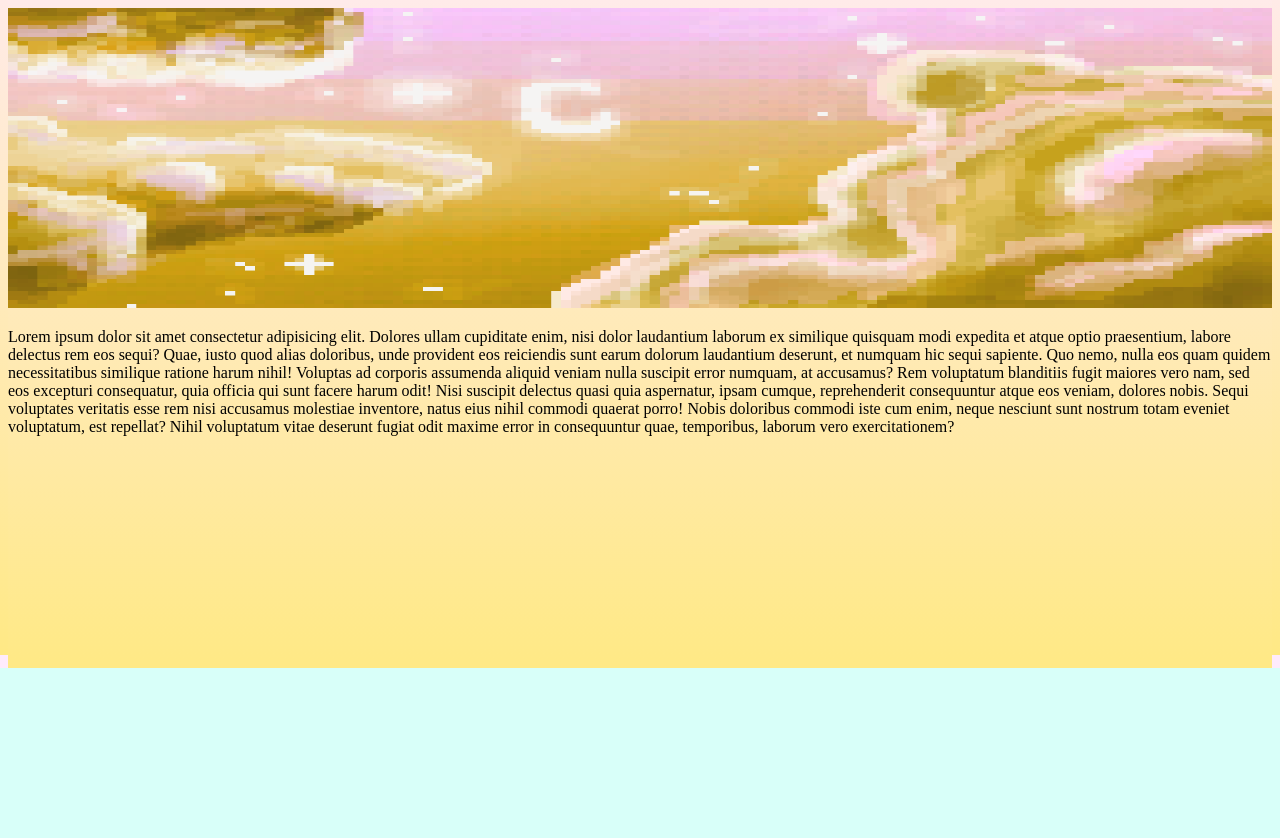
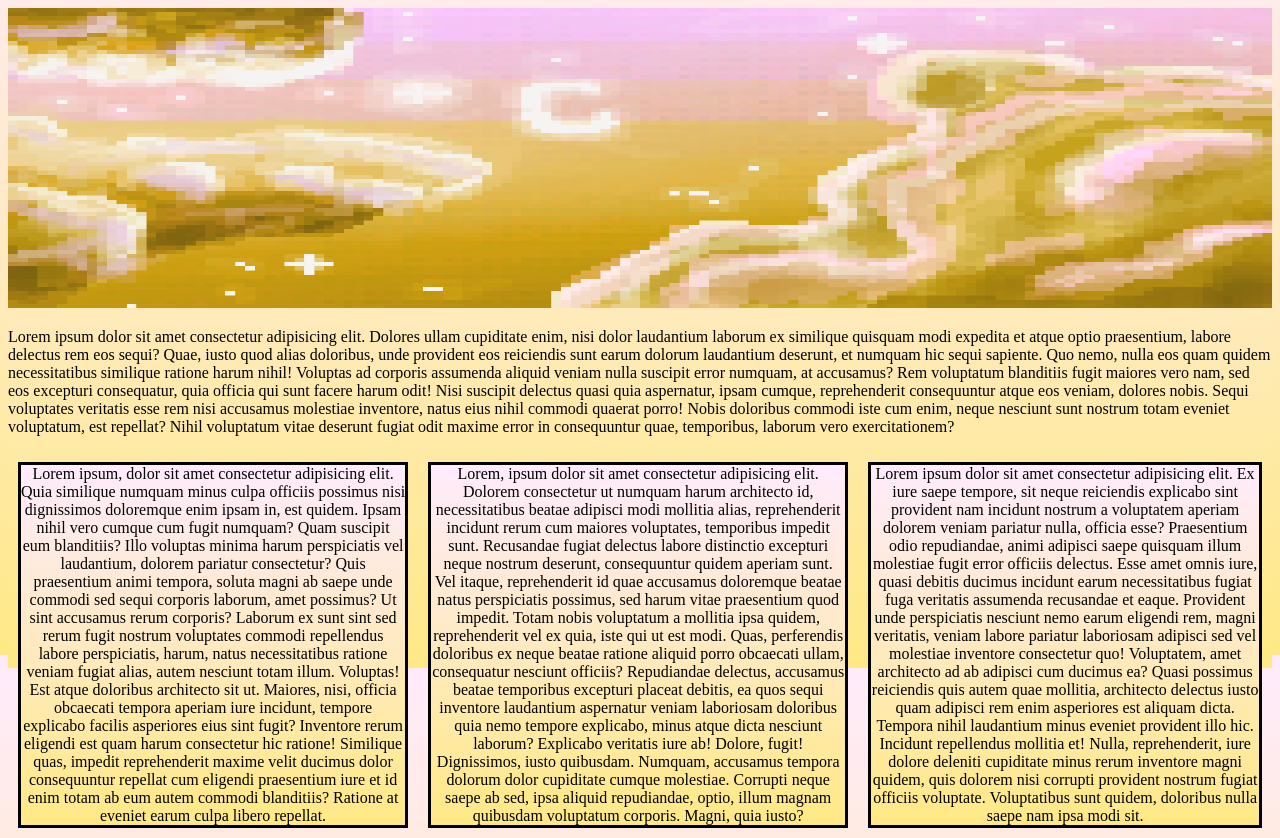
Before and after one commit to jadefoley10253-maker/WEBSITE-ASSIGNMENT1, a plain HTML site: page pages/Blog.html in a window 1280 px wide. Shown: the part 145-983 px from the top of the page. Before the commit the page ends 813 px from the top, so only its background shows below. Drawn offline with Linux system fonts and the light colour scheme.

Commit message:
blog changes

```diff
--- a/pages/Blog.html
+++ b/pages/Blog.html
@@ -30,6 +30,23 @@
         Nobis doloribus commodi iste cum enim, neque nesciunt sunt nostrum totam eveniet voluptatum, est repellat? Nihil voluptatum vitae deserunt fugiat odit maxime error in consequuntur quae, temporibus, laborum vero exercitationem?</p>
 
     </div>
+    <div id="GRIDS">
+        <p class="p2">Lorem ipsum, dolor sit amet consectetur adipisicing elit. Quia similique numquam minus culpa officiis possimus nisi dignissimos doloremque enim ipsam in, est quidem. Ipsam nihil vero cumque cum fugit numquam?
+        Quam suscipit eum blanditiis? Illo voluptas minima harum perspiciatis vel laudantium, dolorem pariatur consectetur? Quis praesentium animi tempora, soluta magni ab saepe unde commodi sed sequi corporis laborum, amet possimus?
+        Ut sint accusamus rerum corporis? Laborum ex sunt sint sed rerum fugit nostrum voluptates commodi repellendus labore perspiciatis, harum, natus necessitatibus ratione veniam fugiat alias, autem nesciunt totam illum. Voluptas!
+        Est atque doloribus architecto sit ut. Maiores, nisi, officia obcaecati tempora aperiam iure incidunt, tempore explicabo facilis asperiores eius sint fugit? Inventore rerum eligendi est quam harum consectetur hic ratione!
+        Similique quas, impedit reprehenderit maxime velit ducimus dolor consequuntur repellat cum eligendi praesentium iure et id enim totam ab eum autem commodi blanditiis? Ratione at eveniet earum culpa libero repellat.</p>
+        <p class="p2">Lorem, ipsum dolor sit amet consectetur adipisicing elit. Dolorem consectetur ut numquam harum architecto id, necessitatibus beatae adipisci modi mollitia alias, reprehenderit incidunt rerum cum maiores voluptates, temporibus impedit sunt.
+        Recusandae fugiat delectus labore distinctio excepturi neque nostrum deserunt, consequuntur quidem aperiam sunt. Vel itaque, reprehenderit id quae accusamus doloremque beatae natus perspiciatis possimus, sed harum vitae praesentium quod impedit.
+        Totam nobis voluptatum a mollitia ipsa quidem, reprehenderit vel ex quia, iste qui ut est modi. Quas, perferendis doloribus ex neque beatae ratione aliquid porro obcaecati ullam, consequatur nesciunt officiis?
+        Repudiandae delectus, accusamus beatae temporibus excepturi placeat debitis, ea quos sequi inventore laudantium aspernatur veniam laboriosam doloribus quia nemo tempore explicabo, minus atque dicta nesciunt laborum? Explicabo veritatis iure ab!
+        Dolore, fugit! Dignissimos, iusto quibusdam. Numquam, accusamus tempora dolorum dolor cupiditate cumque molestiae. Corrupti neque saepe ab sed, ipsa aliquid repudiandae, optio, illum magnam quibusdam voluptatum corporis. Magni, quia iusto?</p>
+        <p class="p2">Lorem ipsum dolor sit amet consectetur adipisicing elit. Ex iure saepe tempore, sit neque reiciendis explicabo sint provident nam incidunt nostrum a voluptatem aperiam dolorem veniam pariatur nulla, officia esse?
+        Praesentium odio repudiandae, animi adipisci saepe quisquam illum molestiae fugit error officiis delectus. Esse amet omnis iure, quasi debitis ducimus incidunt earum necessitatibus fugiat fuga veritatis assumenda recusandae et eaque.
+        Provident unde perspiciatis nesciunt nemo earum eligendi rem, magni veritatis, veniam labore pariatur laboriosam adipisci sed vel molestiae inventore consectetur quo! Voluptatem, amet architecto ad ab adipisci cum ducimus ea?
+        Quasi possimus reiciendis quis autem quae mollitia, architecto delectus iusto quam adipisci rem enim asperiores est aliquam dicta. Tempora nihil laudantium minus eveniet provident illo hic. Incidunt repellendus mollitia et!
+        Nulla, reprehenderit, iure dolore deleniti cupiditate minus rerum inventore magni quidem, quis dolorem nisi corrupti provident nostrum fugiat officiis voluptate. Voluptatibus sunt quidem, doloribus nulla saepe nam ipsa modi sit.</p>
+    </div>
 
 
 </body>
--- a/styles/styles3.css
+++ b/styles/styles3.css
@@ -49,3 +49,15 @@ a:hover{
     margin-left: 25%;
 
 }
+#GRIDS{
+    display: flex;
+    flex-direction: row;
+}
+
+.p2{
+
+    border: solid;
+    margin: 10px;
+    text-align: center;
+    background-image: linear-gradient(to bottom, rgb(255, 235, 253), rgb(255, 233, 133));
+}
```
